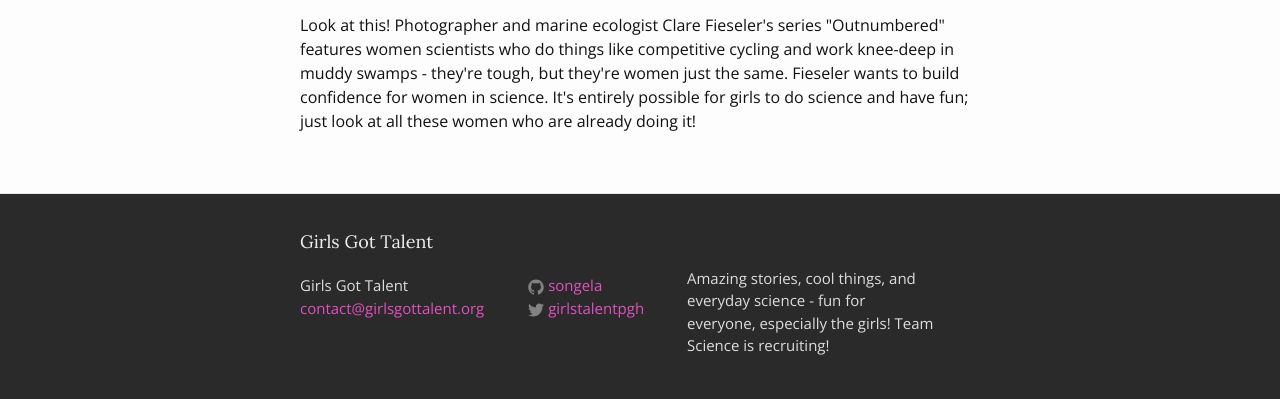
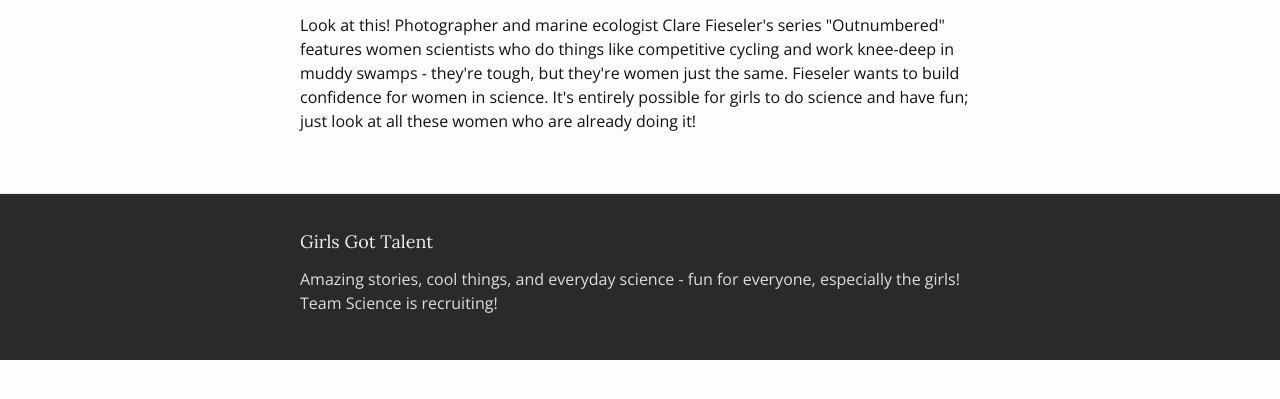
Before and after one commit to songela/gblog2, a Jekyll site: the page built from index.html, in a window 1280 px wide and 900 px high, scrolled down 1609 px, cut to the strip 483-882 px from the top of the window. Built offline with Jekyll 4.4.1, drawn with Linux system fonts in a browser that asks for light colours; nearby versions of some CDN libraries; after the commit the page ends 2452 px from its top, so only the background shows below that.

Commit message:
update packages

```diff
--- a/_config.yml
+++ b/_config.yml
@@ -6,7 +6,6 @@
   fun for everyone, especially the girls!   Team Science is recruiting!
 # baseurl: "/gblog2" # the subpath of your site, e.g. /blog/
 # url: "http://www.girlsgottalent.org" # the base hostname & protocol for your site
-twitter_username: girlstalentpgh
 github_username:  songela
 
 gems: ['jekyll', 'jekyll-paginate', 'jekyll-categories', 'github-pages']
--- a/_includes/footer.html
+++ b/_includes/footer.html
@@ -3,53 +3,7 @@
   <div class="wrapper">
 
     <h2 class="footer-heading">{{ site.title }}</h2>
-
-    <div class="footer-col-wrapper">
-      <div class="footer-col  footer-col-1">
-        <ul class="contact-list">
-          <li style="color:#ddd">{{ site.title }}</li>
-          <li><a href="mailto:{{ site.email }}" style="color:#e052be">{{ site.email }}</a></li>
-        </ul>
-      </div>
-
-      <div class="footer-col  footer-col-2">
-        <ul class="social-media-list">
-          {% if site.github_username %}
-          <li>
-            <a href="https://github.com/{{ site.github_username }}" >
-              <span class="icon  icon--github">
-                <svg viewBox="0 0 16 16">
-                  <path fill="#ddd" d="M7.999,0.431c-4.285,0-7.76,3.474-7.76,7.761 c0,3.428,2.223,6.337,5.307,7.363c0.388,0.071,0.53-0.168,0.53-0.374c0-0.184-0.007-0.672-0.01-1.32 c-2.159,0.469-2.614-1.04-2.614-1.04c-0.353-0.896-0.862-1.135-0.862-1.135c-0.705-0.481,0.053-0.472,0.053-0.472 c0.779,0.055,1.189,0.8,1.189,0.8c0.692,1.186,1.816,0.843,2.258,0.645c0.071-0.502,0.271-0.843,0.493-1.037 C4.86,11.425,3.049,10.76,3.049,7.786c0-0.847,0.302-1.54,0.799-2.082C3.768,5.507,3.501,4.718,3.924,3.65 c0,0,0.652-0.209,2.134,0.796C6.677,4.273,7.34,4.187,8,4.184c0.659,0.003,1.323,0.089,1.943,0.261 c1.482-1.004,2.132-0.796,2.132-0.796c0.423,1.068,0.157,1.857,0.077,2.054c0.497,0.542,0.798,1.235,0.798,2.082 c0,2.981-1.814,3.637-3.543,3.829c0.279,0.24,0.527,0.713,0.527,1.437c0,1.037-0.01,1.874-0.01,2.129 c0,0.208,0.14,0.449,0.534,0.373c3.081-1.028,5.302-3.935,5.302-7.362C15.76,3.906,12.285,0.431,7.999,0.431z"/>
-                </svg>
-              </span>
-
-              <span class="username" style="color:#e052be">{{ site.github_username }}</span>
-            </a>
-          </li>
-          {% endif %}
-
-          {% if site.twitter_username %}
-          <li>
-            <a href="https://twitter.com/{{ site.twitter_username }}">
-              <span class="icon  icon--twitter">
-                <svg viewBox="0 0 16 16">
-                  <path fill="#ddd" d="M15.969,3.058c-0.586,0.26-1.217,0.436-1.878,0.515c0.675-0.405,1.194-1.045,1.438-1.809
-                  c-0.632,0.375-1.332,0.647-2.076,0.793c-0.596-0.636-1.446-1.033-2.387-1.033c-1.806,0-3.27,1.464-3.27,3.27 c0,0.256,0.029,0.506,0.085,0.745C5.163,5.404,2.753,4.102,1.14,2.124C0.859,2.607,0.698,3.168,0.698,3.767 c0,1.134,0.577,2.135,1.455,2.722C1.616,6.472,1.112,6.325,0.671,6.08c0,0.014,0,0.027,0,0.041c0,1.584,1.127,2.906,2.623,3.206 C3.02,9.402,2.731,9.442,2.433,9.442c-0.211,0-0.416-0.021-0.615-0.059c0.416,1.299,1.624,2.245,3.055,2.271 c-1.119,0.877-2.529,1.4-4.061,1.4c-0.264,0-0.524-0.015-0.78-0.046c1.447,0.928,3.166,1.469,5.013,1.469 c6.015,0,9.304-4.983,9.304-9.304c0-0.142-0.003-0.283-0.009-0.423C14.976,4.29,15.531,3.714,15.969,3.058z"/>
-                </svg>
-              </span>
-
-              <span class="username" style="color:#e052be">{{ site.twitter_username }}</span>
-            </a>
-          </li>
-          {% endif %}
-        </ul>
-      </div>
-
-      <div class="footer-col  footer-col-3">
         <p class="text" style="color:#ddd">{{ site.description }}</p>
-      </div>
-    </div>
-
   </div>
 
 </footer>
```
Also changed, not shown: Gemfile.lock.
